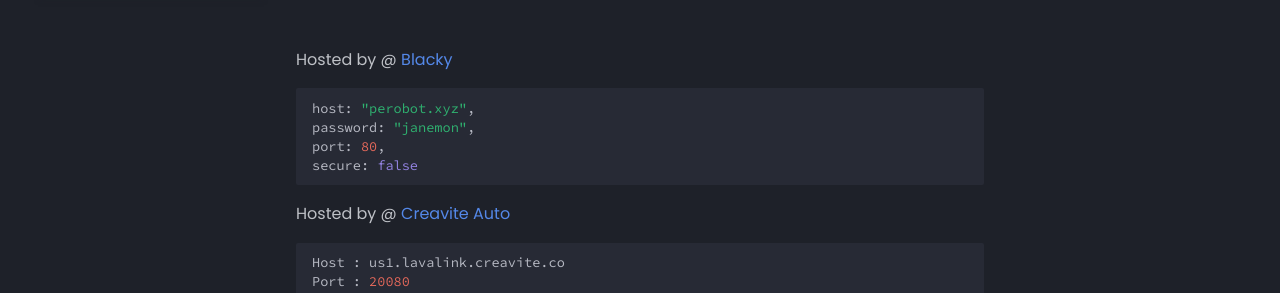
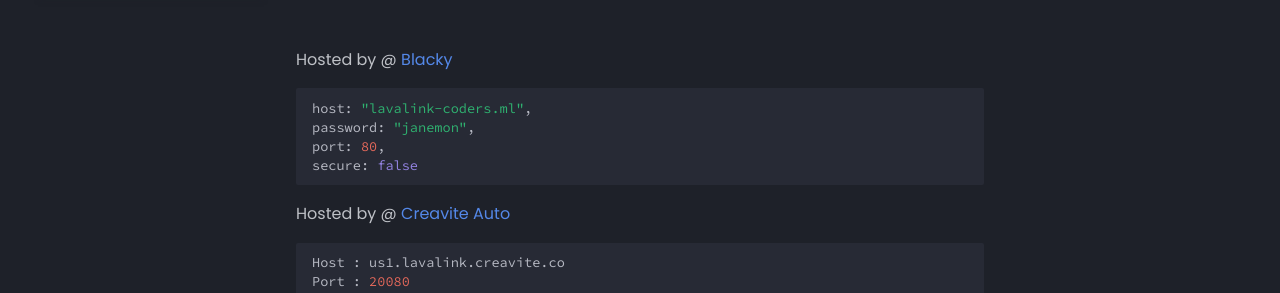
Before and after one commit to DarrenOfficial/lavalink-list, an MkDocs documentation site: the page built from docs/NoSSL/lavalink-without-ssl.md, in a window 1280 px wide and 900 px high. Shown: the part 181-474 px from the top of the window. Built offline with MkDocs 1.6.1 and Material for MkDocs 9.7.7, drawn with Linux system fonts in a browser that asks for light colours; comment, search, counter and statistics services are not loaded.

Commit message:
New lavalink server

````diff
--- a/docs/NoSSL/lavalink-without-ssl.md
+++ b/docs/NoSSL/lavalink-without-ssl.md
@@ -6,7 +6,7 @@ description: Without SSL should work out of the box!
 ---
 Hosted by @ [Blacky](https://github.com/brblacky)
 ```bash
-host: "perobot.xyz",
+host: "lavalink-coders.ml",
 password: "janemon",
 port: 80,
 secure: false
````
